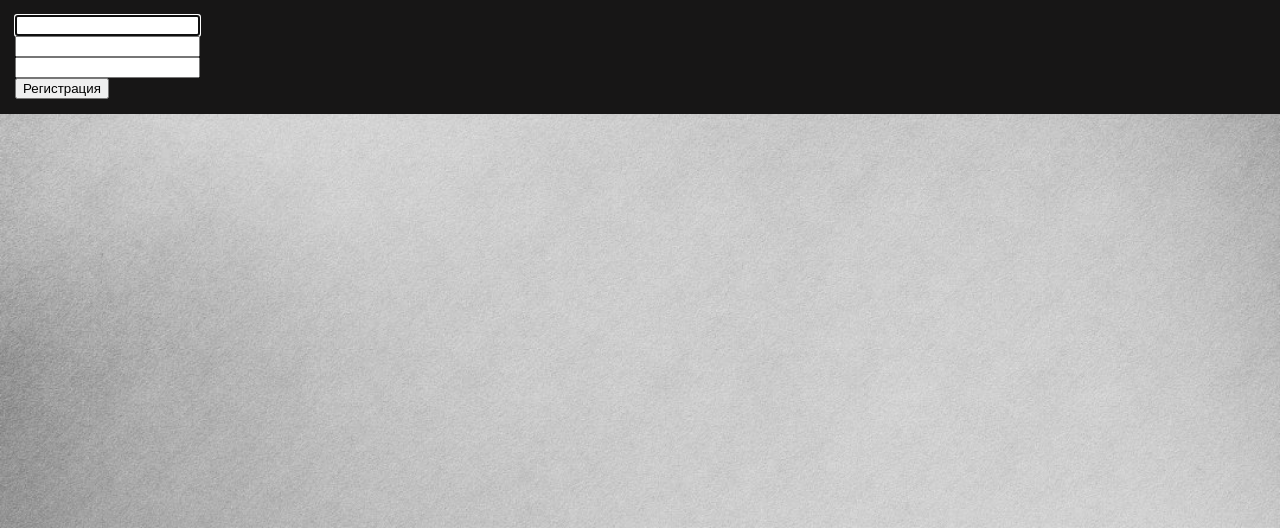
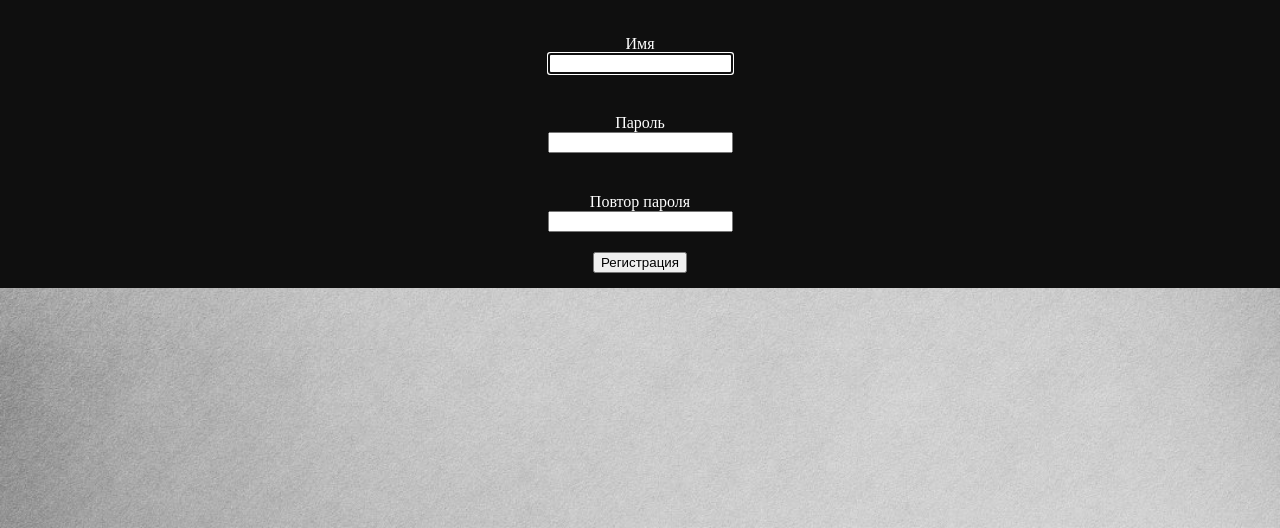
Before and after one commit to TEA231/films, a Django app: page /register/ in a window 1280 px wide. Shown: the part 60-588 px from the top of the page. Run offline with Django 4.2, Linux system fonts and the light colour scheme.

Commit message:
reg_update

```diff
--- a/films/main/forms.py
+++ b/films/main/forms.py
@@ -11,9 +11,9 @@ class AddComment(forms.Form):
 
 
 class Register_form(UserCreationForm):
-    username = forms.CharField(label='', widget=forms.TextInput(attrs={'class': 'form_reg'}))
-    password1 = forms.CharField(label='', widget=forms.PasswordInput(attrs={'class': 'form_reg'}))
-    password2 = forms.CharField(label='', widget=forms.PasswordInput(attrs={'class': 'form_reg'}))
+    username = forms.CharField(label='Имя', widget=forms.TextInput(attrs={'class': 'form_reg'}))
+    password1 = forms.CharField(label='Пароль', widget=forms.PasswordInput(attrs={'class': 'form_reg'}))
+    password2 = forms.CharField(label='Повтор пароля', widget=forms.PasswordInput(attrs={'class': 'form_reg'}))
 
     class Meta:
         model = User
--- a/films/main/static/main/css/style.css
+++ b/films/main/static/main/css/style.css
@@ -224,11 +224,27 @@ button.add_comment {
 }
 
 form.form_reg {
-    background-color: #171616;
+    display: flex;
+    flex-direction: column;
+    align-items: center;
+    background-color: #0f0f0f;
     color: white;
     padding: 15px;
 }
 
-div.form-error {
+ul.errorlist {
     list-style-type: none;
 }
+
+div.container_au_rg {
+    display: flex;
+    flex-direction: column;
+    align-items: center;
+}
+
+div.el_form {
+    margin: 20px 0;
+    display: flex;
+    flex-direction: column;
+    align-items: center;
+}
--- a/films/main/templates/main/register.html
+++ b/films/main/templates/main/register.html
@@ -5,11 +5,18 @@
 
     {% block main %}
         <form method="post" class="form_reg">
+            <div class=container_au_rg>
+
                 {% csrf_token %}
                 {% for f in form %}
+                    <div class="el_form">
+                        {{ f.label }}
                         {{ f }}
+                    </div>
                     <div class="form-error">{{ f.errors }}</div>
                 {% endfor %}
+
                 <button type="submit">Регистрация</button>
+            </div>
         </form>
     {% endblock %}
```
Lines whose indentation alone changed are shown as unchanged.
